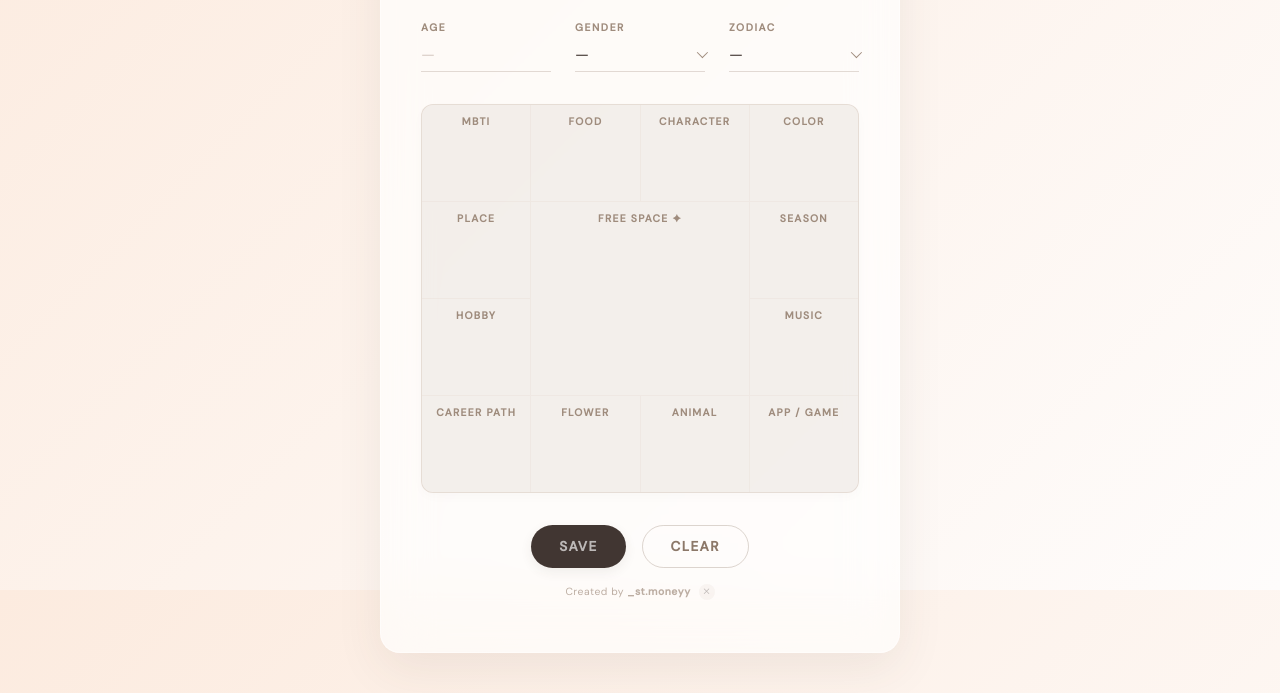
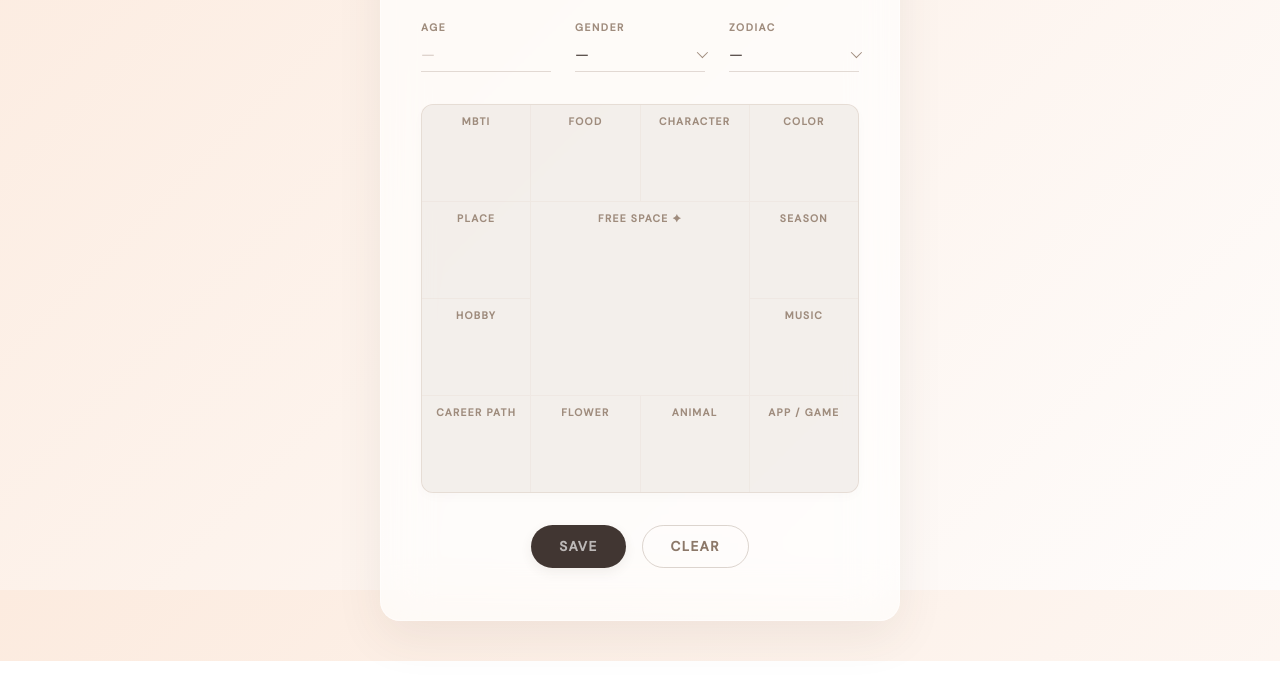
Before and after one commit to stang3412/mycard, a plain HTML site: page index.html in a window 1280 px wide. Shown: the part 210-903 px from the top of the page. After the commit the page ends 871 px from the top, so only its background shows below. Drawn offline with nearby package versions, Linux system fonts and the light colour scheme.

Commit message:
Update index.html

```diff
--- a/index.html
+++ b/index.html
@@ -241,14 +241,6 @@
       <button class="action-btn btn-clear" onclick="clearAll()">Clear</button>
     </div>
 
-    <!-- Watermark -->
-    <div class="watermark" id="watermark">
-      <span>Created by <a href="https://www.instagram.com/_st.moneyy?igsh=cDR0cGpmaXd4d24z&utm_source=qr"
-          target="_blank" class="watermark-link">_st.moneyy</a></span>
-      <button class="watermark-close" onclick="closeWatermark()" title="Hide watermark">✕</button>
-    </div>
-  </div>
-
   <script src="https://cdnjs.cloudflare.com/ajax/libs/html2canvas/1.4.1/html2canvas.min.js"></script>
   <script src="script.js"></script>
 </body>
```
